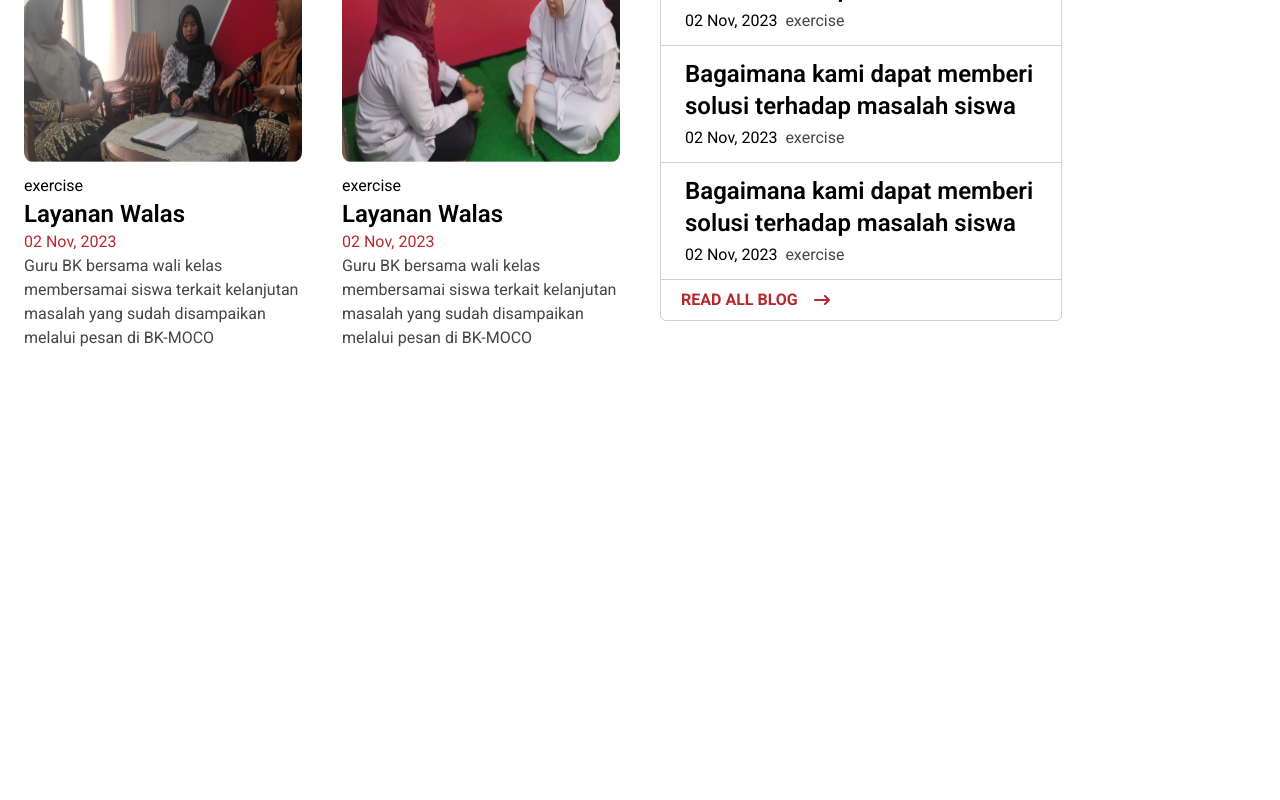
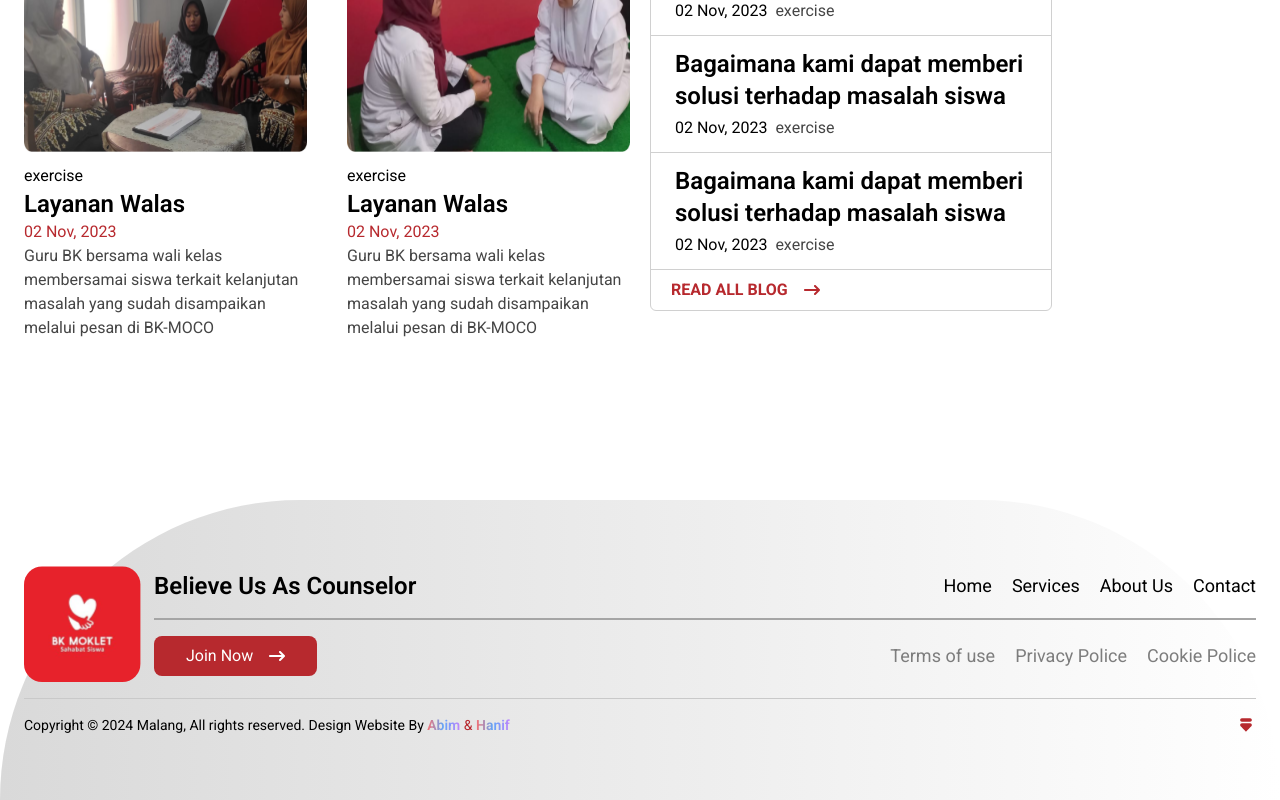
Before and after one commit to hanif32/website-bk, a Next.js app: page / in a window 1280 px wide. Shown: the part 4916-5716 px from the top of the page. Before the commit the page ends 5330 px from the top, so only its background shows below. Built offline with nearby package versions, Linux system fonts and the light colour scheme.

Commit message:
navabr not done

```diff
--- a/app/components/Footer/footer.tsx
+++ b/app/components/Footer/footer.tsx
@@ -1,33 +1,31 @@
 "use client"
 
-import React from 'react'
-import { useState } from 'react'
+import React, { useState } from 'react'
 import Image from 'next/image'
 import logoFooter from "@/public/logoFooter.svg"
 import { FaArrowRightLong, FaFacebookF, FaInstagram, FaLinkedin } from 'react-icons/fa6'
+import Link from 'next/link'
 import { TiMediaEject } from "react-icons/ti";
 import { IoMdClose } from "react-icons/io";
 import { BsGithub } from 'react-icons/bs'
-import Link from 'next/link'
+
 
 
 const Footer = () => {
-  const [logo, setLogo] = useState(false);
+  const [logos, setLogos] = useState(false);
 
-  const handleLogo = () => {
-    setLogo(!logo)
+  const handleLogos = () => {
+    setLogos(!logos)
   }
-
-
   return (
-    <section className='mt-36 py-24 bg-gradient-to-r from-[#D9D9D9] via-#D9D9D9 to-white h-[300px] rounded-t-full'>
-    <footer className='font-roboto max-w-7xl mx-auto h-[500px]'>
+    <section className='py-16 px-6 mt-24 bg-gradient-to-r from-[#D9D9D9] via-#D9D9D9 to-white h-[300px] rounded-t-full font-roboto relative '>
+      <footer className='max-w-7xl mx-auto '>
         <div className='flex items-center gap-x-3 border-b border-[#C9C9C9] pb-4'>
           <Image src={logoFooter} alt='logo' />
           <div className='w-full'>
             <div className='flex justify-between items-center'>
-              <h1 className='font-semibold text-2xl text-black'>Believe Us As Counselor</h1>
-              <div className='flex items-center gap-x-5 font-normal text-lg text-black'>
+              <h1 className='font-semibold text-xl lg:text-2xl text-black'>Believe Us As Counselor</h1>
+              <div className='flex items-center gap-x-5 font-normal text-base lg:text-lg text-black'>
                 <Link href="#" className='hover:text-primary transition-all duration-300 ease-in-out'>Home</Link>
                 <Link href="#" className='hover:text-primary transition-all duration-300 ease-in-out'>Services</Link>
                 <Link href="#" className='hover:text-primary transition-all duration-300 ease-in-out'>About Us</Link>
@@ -40,25 +38,24 @@ const Footer = () => {
                 <button className="font-normal text-base">Join Now</button>
                 <FaArrowRightLong />
               </div>
-              <div className='flex items-center gap-x-5 font-normal text-lg text-[#7D7D7D]'>
+              <div className='flex items-center gap-x-5 font-normal  text-base lg:text-lg text-[#7D7D7D]'>
                 <Link href="#" className='hover:text-primary transition-all duration-300 ease-in-out'>Terms of use</Link>
                 <Link href="#" className='hover:text-primary transition-all duration-300 ease-in-out'>Privacy Police</Link>
-                <Link href="#" className='hover:text-primary transition-all duration-300 ease-in-out'>Cokkie Policy</Link>
+                <Link href="#" className='hover:text-primary transition-all duration-300 ease-in-out'>Cookie Police</Link>
               </div>
             </div>
           </div>
         </div>
-        <div className='flex justify-between items-center py-4'>
+        <div className='flex justify-between py-4'>
           <p className='text-sm font-normal text-black'>Copyright &copy; 2024 Malang, All rights reserved. Design Website By <span className='bg-gradient-to-r from-red-400 via-blue-400 to-purple-400 text-transparent bg-clip-text font-semibold'>Abim</span> <span className='text-primary'>&</span> <span className='bg-gradient-to-r from-red-400 via-blue-400 to-purple-400 text-transparent bg-clip-text font-semibold'>Hanif</span></p>
-          {/* icon */}
           <div className='text-primary'>
-            <button onClick={handleLogo} className='text-xl'>
-              {logo ? <IoMdClose /> : <TiMediaEject className='rotate-180' />}
+            <button onClick={handleLogos} className='text-xl'>
+              {logos ? <IoMdClose /> : <TiMediaEject className='rotate-180' />}
             </button>
           </div>
         </div>
-        {logo && (
-          <div className='absolute bg-white shadow-lg shadow-black p-5 rounded-lg right-28'>
+        {logos && (
+          <div className='absolute bg-white shadow-lg shadow-black p-5 rounded-lg lg:top-0 lg:right-1/3'>
               <h1 className='text-primary font-roboto font-semibold'>Lets Connect 🔗</h1>
               <div className='gap-y-4 text-black'>
                 <h2 className='py-4 bg-gradient-to-r from-red-600 via-blue-400 to-purple-400 text-transparent bg-clip-text font-semibold'>Fanani Akbar Abimanyu</h2>
--- a/app/components/Header/header.tsx
+++ b/app/components/Header/header.tsx
@@ -24,10 +24,10 @@ export default function Header() {
     return (
         <div className="py-10 px-6 z-[9999]">
             <div className="max-w-7xl mx-auto">
-            <header className={`fixed top-0 left-0 w-full transition-all duration-300 text-black ${isScrolled ? "backdrop-blur-md bg-white/50 my-4 mx-6 md:mx-36 max-w-[90%] md:max-w-[80%] rounded-xl shadow-md z-[9999] p-2" : "backdrop-blur-sm bg-white/30 h-[80px]"}`}>
+                <header className={`fixed top-0 left-0 w-full transition-all duration-300 text-black ${isScrolled ? "backdrop-blur-md bg-white/50 my-4 mx-5 md:mx-20 lg:mx-36 max-w-[90%] md:max-w-[80%] rounded-xl shadow-md z-[9999] p-2" : "backdrop-blur-sm bg-white/30 h-[80px]"}`}>
                     <div className="flex items-center justify-between px-6 w-full relative">
                         <div className="w-24 md:w-24 h-auto transition-all duration-500">
-                        <Image src={logo} alt="Logo BKMoklet" className="w-full h-auto" />
+                            <Image src={logo} alt="Logo BKMoklet" className="lg:w-full lg:h-auto" />
                         </div>
 
                         {/* Mobile Menu Button */}
--- a/app/components/landingpage/main.tsx
+++ b/app/components/landingpage/main.tsx
@@ -3,7 +3,7 @@ import smk from "../../../public/images/sekolah.png"
 
 export default function Main() {
     return (
-        <div className="relative w-full h-[680px] overflow-hidden -z-10">
+        <div className="relative w-full h-[670px] overflow-hidden -z-10">
             <div className="absolute inset-0 -z-10">
                 <Image
                     src={smk}
--- a/app/components/landingpage/news.tsx
+++ b/app/components/landingpage/news.tsx
@@ -73,7 +73,7 @@ export function News() {
                         <FaArrowRightLong className="text-white " />
                     </div>
                 </div>
-                <div className='grid grid-cols-1 lg:grid-cols-2 place-items-center lg:place-items-start space-y-10 md:space-y-0 gap-3 md:gap-10 lg:gap-x-10'>
+                <div className='grid grid-cols-1 lg:grid-cols-2 place-items-center lg:place-items-start space-y-10 md:space-y-0 gap-3 md:gap-5'>
                     <div className='grid grid-cols-1 md:grid-cols-2 gap-10'>
                         {
                             itemData.map(({ id, img, sub, title, date, desc }: item) => {
--- a/app/layout.tsx
+++ b/app/layout.tsx
@@ -19,7 +19,7 @@ export default function RootLayout({
       <body style={{ backgroundColor: "white", }}>
         <Header/>
         {children}
-        {/* <Footer/> */}
+        <Footer/>
       </body>
     </html>
   );
```
Lines whose indentation alone changed are shown as unchanged.
